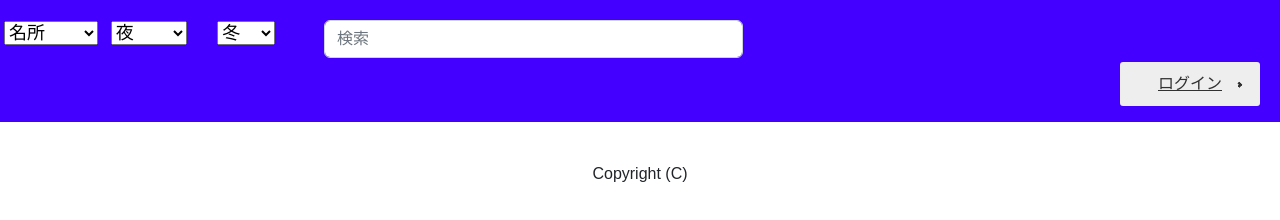
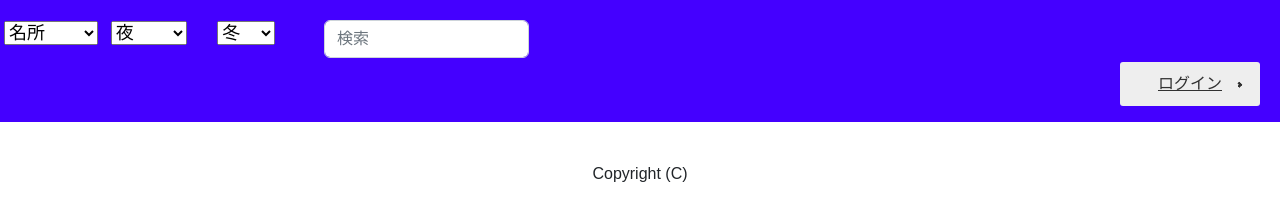
Before and after one commit to IkegamiXYZ/hack, a plain HTML site: page index 1.html in a window 1280 px wide. Drawn offline with nearby package versions, Linux system fonts and the light colour scheme.

Commit message:
検索窓を小さく

```diff
--- a/index 1.html
+++ b/index 1.html
@@ -39,7 +39,7 @@
                 <option selected>冬</option>
                 </select>
             </div>
-            <div class="col-4">
+            <div class="col-2">
                 <input type="text" class="form-control" id="inputAddress" placeholder="検索">
               </div>
         </form>
```
